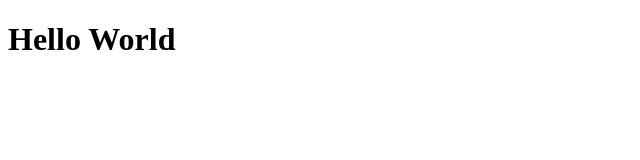
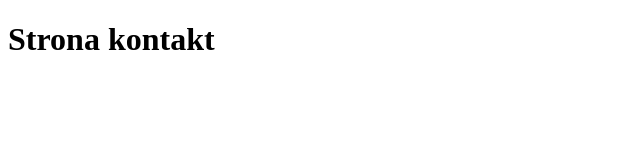
Before and after one commit to dominik292/git-nauka, a plain HTML site: page kontakt.html in a window 1280 px wide. Shown: the whole page, without its empty margins (0-640 px from the left). Drawn offline with Linux system fonts and the light colour scheme.

Commit message:
Edit h1 on pages: index, kontakt

```diff
--- a/kontakt.html
+++ b/kontakt.html
@@ -7,6 +7,6 @@
     <title>Document</title>
 </head>
 <body>
-    <h1>Hello World</h1>
+    <h1>Strona kontakt</h1>
 </body>
 </html>
```
Also changed, not shown: index.html (+1 -1 lines).
